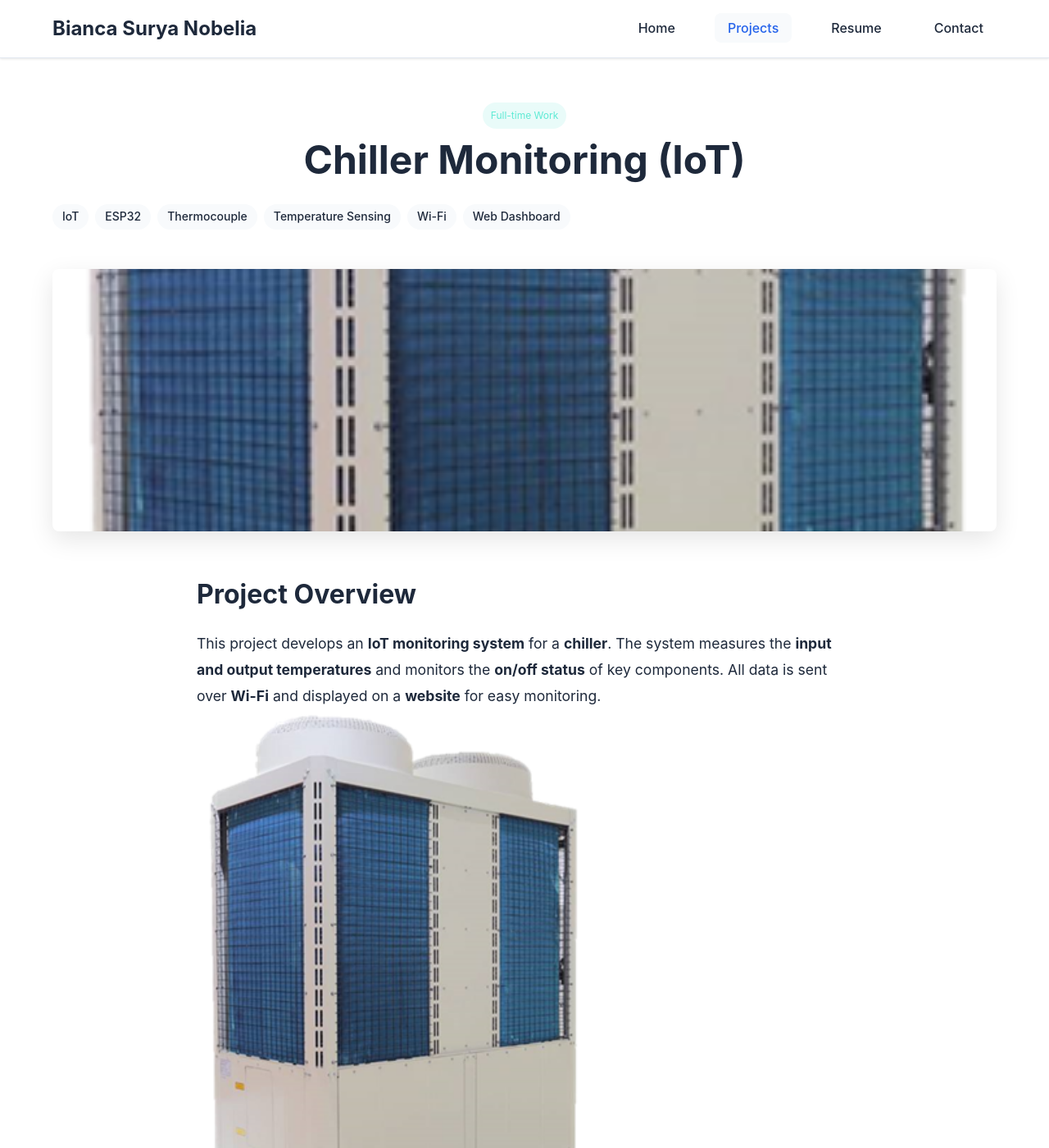
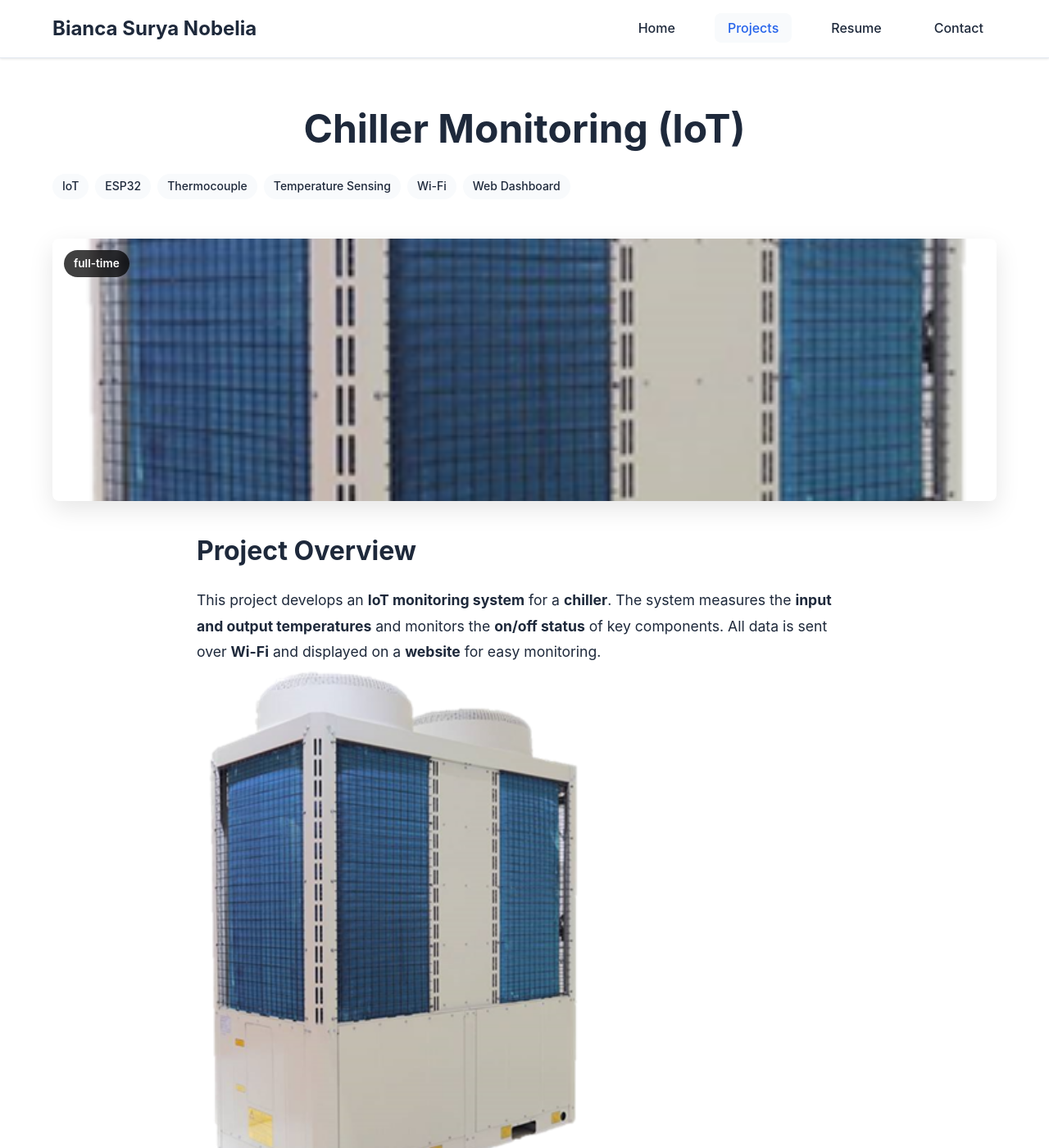
Before and after one commit to BiancaNobelia/biancanobelia.github.io, a Jekyll site: the page built from _projects/chiller-monitoring.md, in a window 1280 px wide and 1400 px high. Shown: the whole window at 82% size. Built offline with Jekyll 4.4.1, drawn with Linux system fonts in a browser that asks for light colours.

Commit message:
edit project_type

```diff
--- a/_layouts/project.html
+++ b/_layouts/project.html
@@ -5,12 +5,6 @@ layout: default
 <div class="project-detail">
     <div class="container">
         <header class="project-header">
-            {% if page.project_type %}
-            <span class="badge badge-{{ page.project_type }}">
-                {% if page.project_type == "full-time" %}Full-time Work{% elsif page.project_type == "internship" %}Internship{% else %}Study{% endif %}
-            </span>
-            {% endif %}
-
             <h1>{{ page.title }}</h1>
             {% if page.subtitle %}
             <p class="subtitle">{{ page.subtitle }}</p>
@@ -27,8 +21,12 @@ layout: default
 
         {% if page.cover_image %}
         <div class="project-cover">
+            {% if page.project_type %}
+            <div class="project-type-badge">{{ page.project_type }}</div>
+            {% endif %}
+
             <img src="{{ page.cover_image }}" alt="{{ page.title }}"
-     style="width:100%; max-height:320px; object-fit:cover; border-radius:12px;">
+                 style="width:100%; max-height:320px; object-fit:cover; border-radius:12px;">
         </div>
         {% endif %}
 
--- a/assets/css/style.css
+++ b/assets/css/style.css
@@ -364,37 +364,6 @@ a:hover {
     font-weight: 500;
 }
 
-.badge{
-  display:inline-block;
-  padding:6px 10px;
-  border-radius:999px;
-  border:1px solid var(--line);
-  font-size:12px;
-  margin:6px 0 0;
-}
-
-/* default */
-.badge{ color: var(--muted); background: transparent; }
-
-/* per type */
-.badge-full-time{
-  border-color: #2dd4bf33;
-  background:   #2dd4bf1a;
-  color:        #5eead4;
-}
-
-.badge-internship{
-  border-color: #60a5fa33;
-  background:   #60a5fa1a;
-  color:        #93c5fd;
-}
-
-.badge-study{
-  border-color: #f59e0b33;
-  background:   #f59e0b1a;
-  color:        #fbbf24;
-}
-
 .project-card-footer {
     margin-top: 1rem;
 }
@@ -474,6 +443,25 @@ a:hover {
 .project-cover img {
     width: 100%;
     height: auto;
+}
+
+.project-cover {
+    position: relative;
+    margin-bottom: 24px;
+}
+
+.project-type-badge {
+    position: absolute;
+    top: 14px;
+    left: 14px;
+    background: rgba(0, 0, 0, 0.75);
+    color: #fff;
+    padding: 6px 12px;
+    border-radius: 999px;
+    font-size: 0.85rem;
+    font-weight: 600;
+    z-index: 2;
+    backdrop-filter: blur(4px);
 }
 
 .project-content {
```
